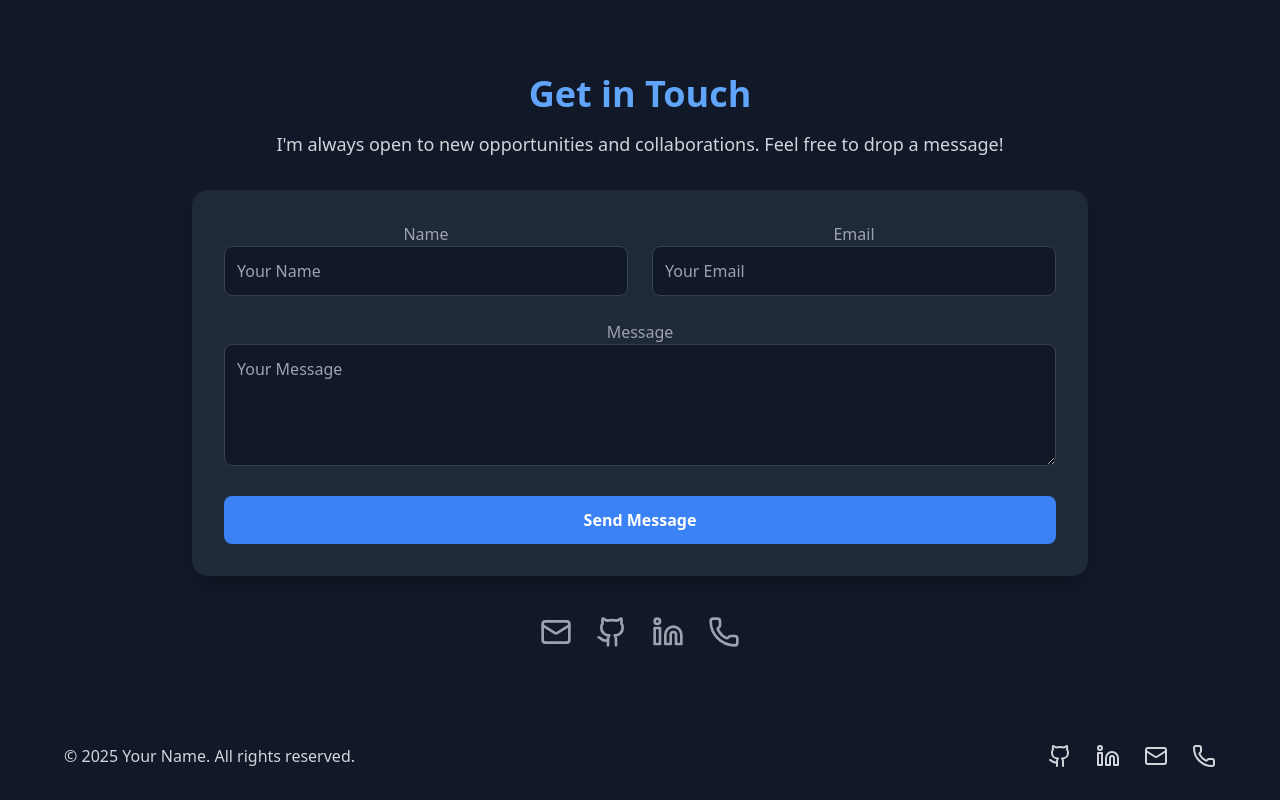
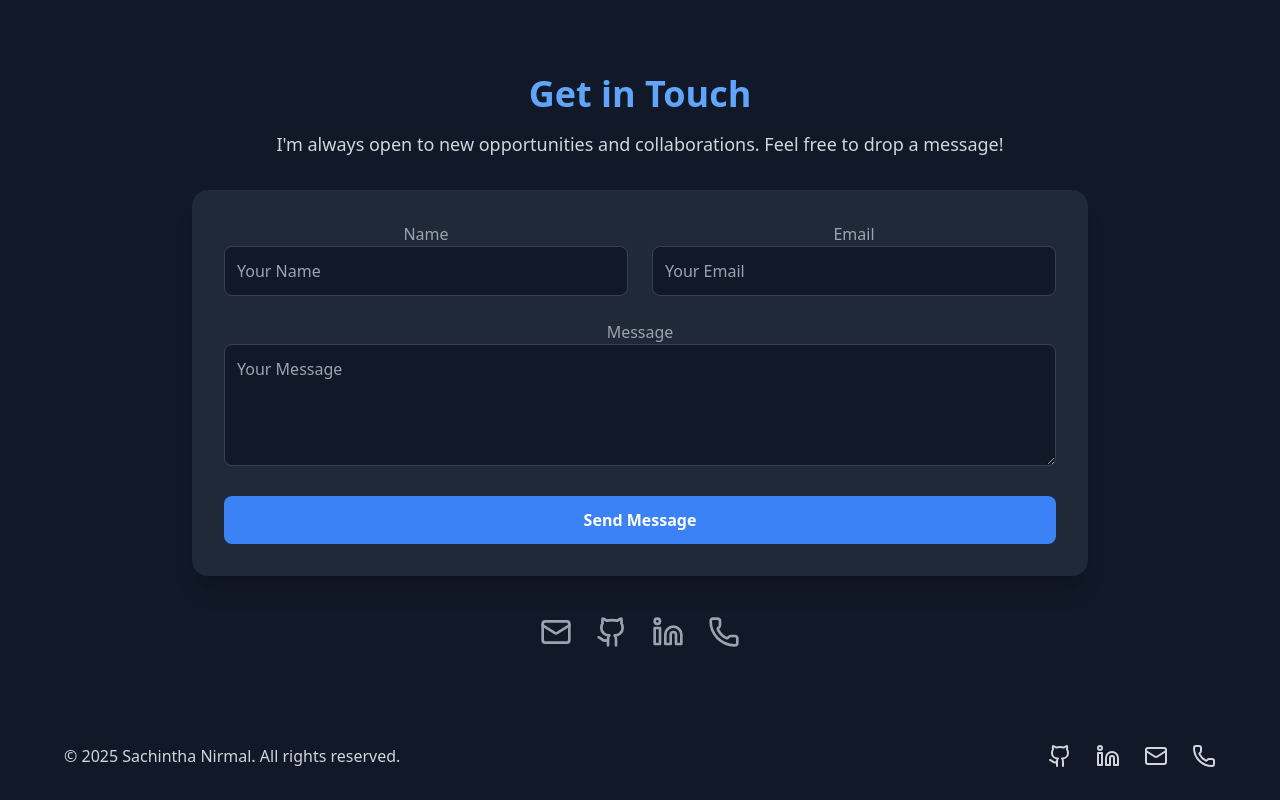
Before and after one commit to mdsnirmal/my-portfolio, a Next.js app in the folder my-portfolio/: page / in a window 1280 px wide. Shown: the part 1732-2532 px from the top of the page. Built offline with nearby package versions, Linux system fonts and the light colour scheme.

Commit message:
Update Footer.js

```diff
--- a/my-portfolio/components/Footer.js
+++ b/my-portfolio/components/Footer.js
@@ -13,7 +13,7 @@ const Footer = () => {
           animate={{ opacity: 1, y: 0 }}
           transition={{ duration: 0.5 }}
         >
-          © {new Date().getFullYear()} Your Name. All rights reserved.
+          © {new Date().getFullYear()} Sachintha Nirmal. All rights reserved.
         </motion.p>
 
         {/* Right - Social Icons */}
```
